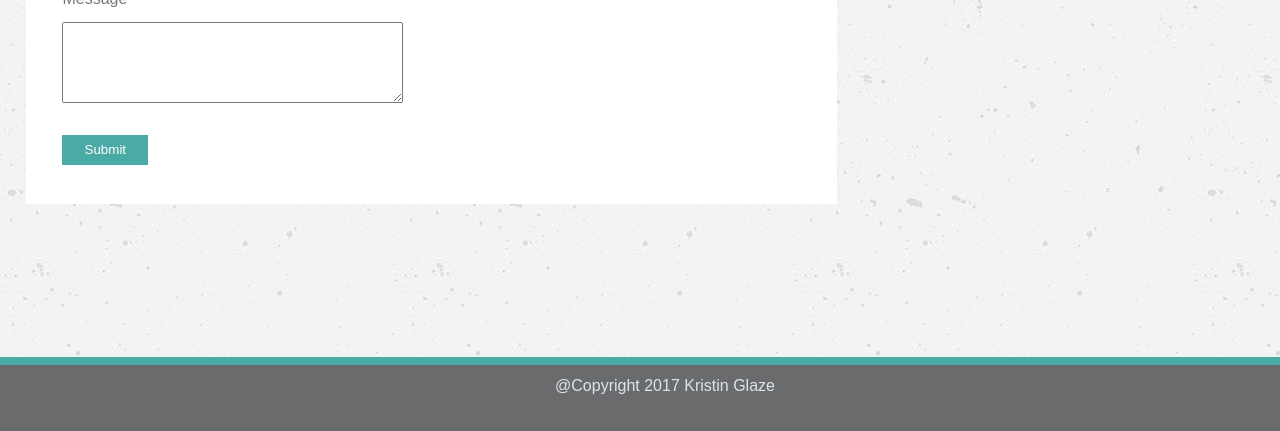
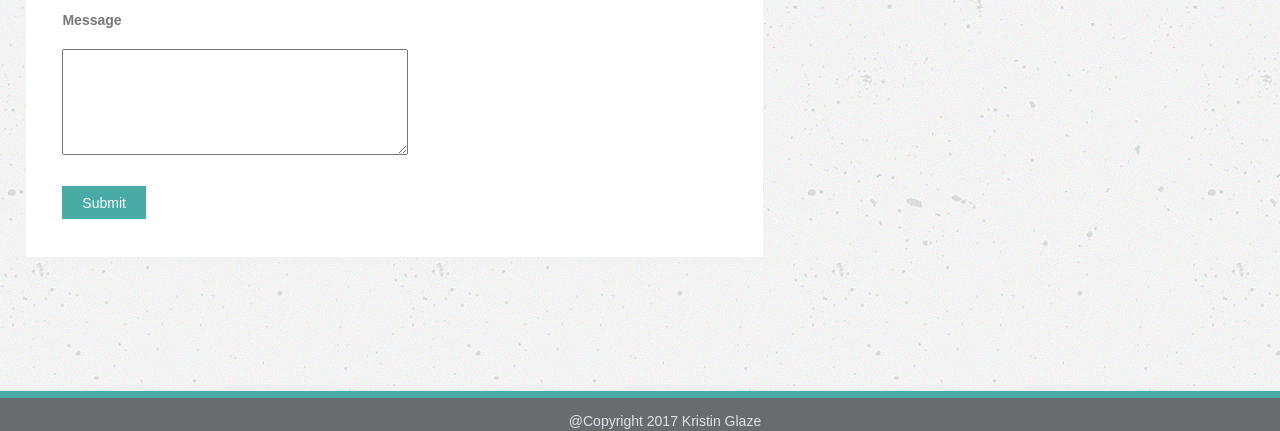
Before and after one commit to kiglaze/Bootstrap-Portfolio, a plain HTML site: page contact.html in a window 1280 px wide. Shown: the part 369-800 px from the top of the page. Drawn offline with nearby package versions, Linux system fonts and the light colour scheme.

Commit message:
Added Bootstrap CDN links for CSS on all 3 html files.

```diff
--- a/contact.html
+++ b/contact.html
@@ -3,6 +3,13 @@
 <head>
 	<title></title>
 	<link rel="stylesheet" href="assets/css/reset.css">
+
+	<!-- Latest compiled and minified CSS -->
+	<link rel="stylesheet" href="https://maxcdn.bootstrapcdn.com/bootstrap/3.3.7/css/bootstrap.min.css" integrity="sha384-BVYiiSIFeK1dGmJRAkycuHAHRg32OmUcww7on3RYdg4Va+PmSTsz/K68vbdEjh4u" crossorigin="anonymous">
+
+	<!-- Optional theme -->
+	<link rel="stylesheet" href="https://maxcdn.bootstrapcdn.com/bootstrap/3.3.7/css/bootstrap-theme.min.css" integrity="sha384-rHyoN1iRsVXV4nD0JutlnGaslCJuC7uwjduW9SVrLvRYooPp2bWYgmgJQIXwl/Sp" crossorigin="anonymous">
+
 	<link rel="stylesheet" href="assets/css/style.css">
 </head>
 <body>
```
Also changed, not shown: index.html (+7 -0 lines), portfolio.html (+7 -0 lines).
